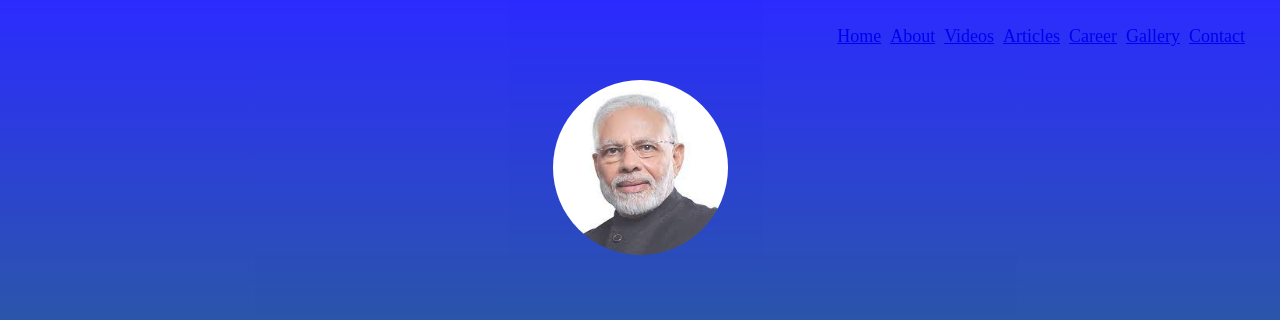
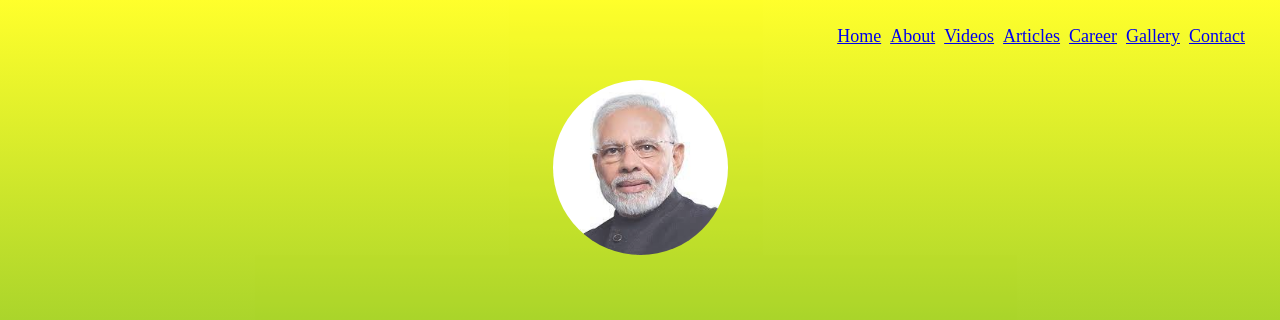
Before and after one commit to Nikhil1232323/Pm-v2, a plain HTML site: page index.html in a window 1280 px wide. Shown: the top 320 px of the page. Drawn offline with Linux system fonts and the light colour scheme.

Commit message:
Add files via upload

```diff
--- a/style.css
+++ b/style.css
@@ -21,7 +21,7 @@ top: 0;
 bottom: 0;
 right: 0;
 opacity: 0.83;
-background: linear-gradient(blue 0%,green 100%);
+background: linear-gradient(yellow 0%,green 100%);
 display: table;
 width: 100%;
 height:100%;
@@ -60,7 +60,7 @@ li{
     margin-left: 5px;
     font-size: 18px;
     cursor: pointer;
-    color: white;
+    color: ;
 
 }
 li:hover{
```
